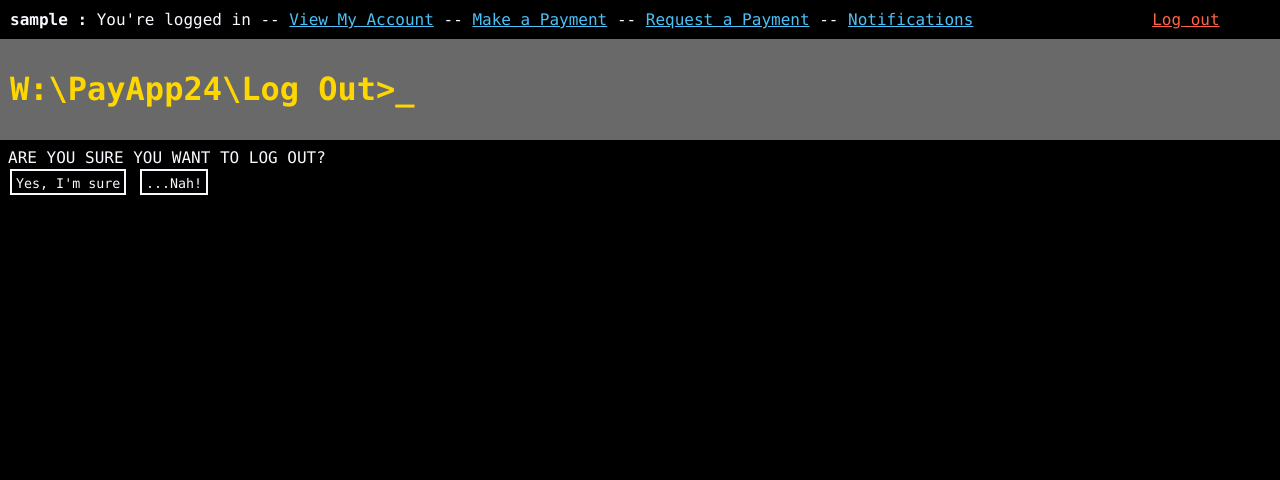
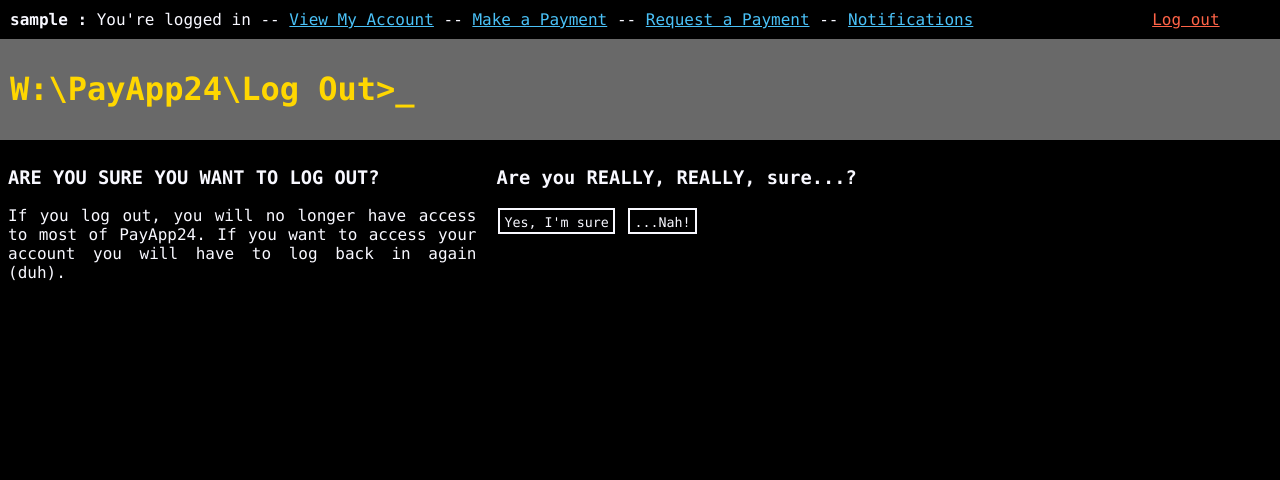
Before and after one commit to Grubbytoes/webapps2024, a Django app: page /payapp/logout in a window 1280 px wide. Shown: the top 480 px of the page. Run offline with Django 5.2, Linux system fonts and the light colour scheme; the visitor is signed in with stand-in values (Sample User, id 1); data that the repository does not hold is empty.

Commit message:
Notifications now from requests, and logout screen now looks a bit nicer

```diff
--- a/payapp/models.py
+++ b/payapp/models.py
@@ -16,6 +16,9 @@ class UserAccount(AbstractUser):
     def balance_str(self) -> str:
         _holding = self.holding
         return "{:.2f} {}".format(_holding.balance, _holding.currency)
+
+    def name_str(self):
+        return "{} {} [{}]".format(self.first_name, self.last_name, self.username)
 
     def payments_made(self):
         return Transaction.objects.filter(sender__account=self)
@@ -53,6 +56,9 @@ class UserAccount(AbstractUser):
     def notification_count(self):
         return self.get_notifications().count()
 
+    def notification_list(self):
+        return [n.message for n in self.get_notifications()]
+
     @staticmethod
     def user_by_name(name: str):
         queryset = UserAccount.objects.filter(username=name)
@@ -86,7 +92,7 @@ class Holding(models.Model):
                 # Transfer money
                 self.balance -= amount
                 self.save()
-                recipient.receive_payment(amount, self.currency)
+                recipient.receive_payment(amount, self.currency, sent_from=self.account.name_str())
 
                 # Log the transaction
                 t = Transaction(value=amount)
@@ -101,6 +107,8 @@ class Holding(models.Model):
         new_request = Request(sender=payment_from, recipient=self)
         new_request.value = payment_from.convert_to_native_currency(amount_requested, self.currency)
         new_request.save()
+
+        payment_from.receive_request(amount_requested, self.currency, request_from=self.account.name_str())
         return True
 
     def convert_to_native_currency(self, amount, currency_from) -> float:
@@ -109,7 +117,7 @@ class Holding(models.Model):
         else:
             raise Exception("YOU HAVEN'T DONE THIS YET HUGO YOU DUMB FUCK")
 
-    def receive_payment(self, amount, currency, sent_from = "Someone"):
+    def receive_payment(self, amount, currency, sent_from="Someone"):
         """
         Receives the amount of money in the given currency, and saves a notification
         """
@@ -118,6 +126,19 @@ class Holding(models.Model):
         self.save()
 
         new_notification = Notification(user=self.account)
+        new_notification.message = "{} sent you {} {}".format(sent_from, amount_in, self.currency)
+        if currency != self.currency:
+            new_notification.message += " [{} {}].".format(amount, currency)
+        else:
+            new_notification.message += "."
+        new_notification.save()
+
+    def receive_request(self, amount_requested, currency, request_from="Someone"):
+        new_notification = Notification(user=self.account)
+        amount_in_native = self.convert_to_native_currency(amount_requested, currency)
+        new_notification.message = "{} has requested you send them {} {}.".format(
+            request_from, amount_in_native, self.currency
+        )
         new_notification.save()
 
 
--- a/payapp/views.py
+++ b/payapp/views.py
@@ -163,5 +163,5 @@ def my_notifications(request):
     if 'clear_notifications' in request.GET:
         request.user.clear_notifications()
 
-    context["notification_list"] = request.user.get_notifications()
+    context["notification_list"] = request.user.notification_list()
     return render(request, "my_notifications.html", context)
--- a/templates/logout.html
+++ b/templates/logout.html
@@ -1,7 +1,22 @@
 {% extends 'base.html' %}
+{% load static %}
+
+{% block extra_links %}
+    <link rel="stylesheet" href="{% static 'mystyle-collumns.css' %}">
+{% endblock %}
 
 {% block content %}
-    ARE YOU SURE YOU WANT TO LOG OUT? <br>
-    <button onclick="window.location.replace('/_do_logout')">Yes, I'm sure</button>
-    <button onclick="history.back()">...Nah!</button>
+    <div class="row">
+        <div class="column-narrow">
+            <h3>ARE YOU SURE YOU WANT TO LOG OUT?</h3>
+            <p>If you log out, you will no longer have access to most of PayApp24. If you want to access your account
+            you will have to log back in again (duh).</p>
+        </div>
+        <div class="column">
+            <h3>Are you REALLY, REALLY, sure...?</h3>
+            <button onclick="window.location.replace('/_do_logout')">Yes, I'm sure</button>
+            <button onclick="history.back()">...Nah!</button>
+        </div>
+    </div>
+
 {% endblock %}
--- a/templates/my_notifications.html
+++ b/templates/my_notifications.html
@@ -58,7 +58,7 @@
             <div id="notification_list">
             {% for n in notification_list %}
                 <hr class="notif-div">
-                This is a notification
+                {{ n }}
             {% endfor %}
             </div>
         </div>
```
